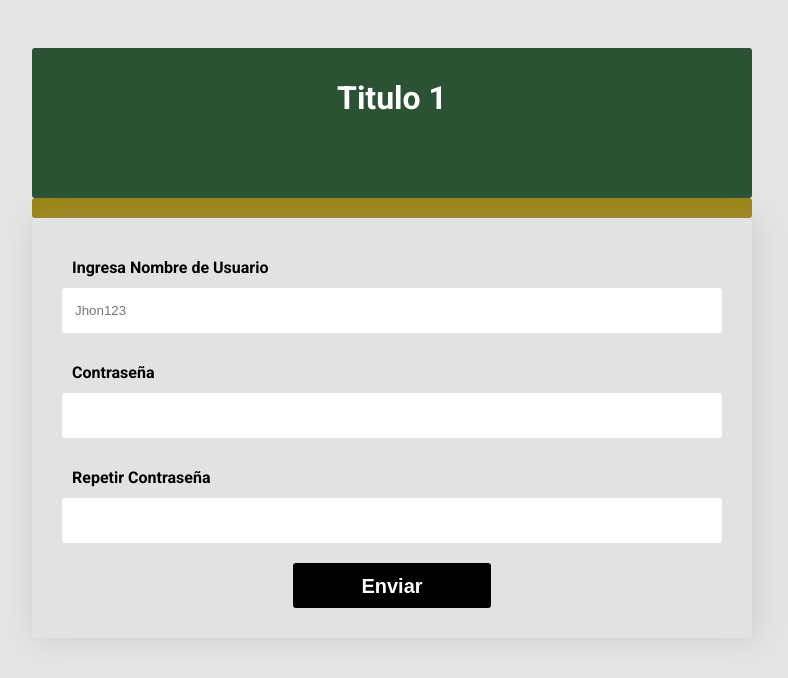
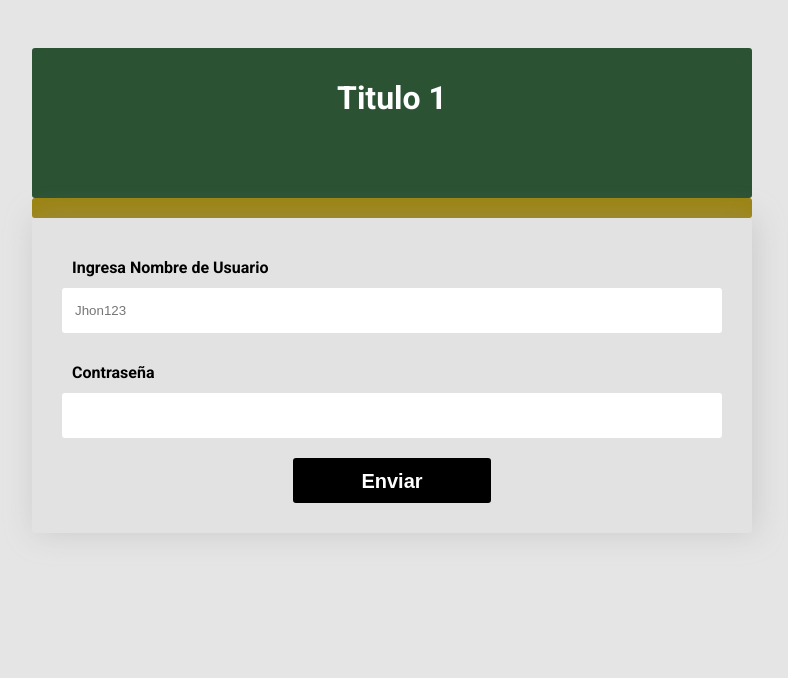
Before and after one commit to Rasteck7exe/HAPS, a React (Create React App) app in the folder proyecto/: page / in a window 1280 px wide. Shown: the top 678 px of the page, without its empty margins (248-1036 px from the left). Built offline with nearby package versions, Linux system fonts and the light colour scheme.

Commit message:
correcciones xd

```diff
--- a/proyecto/src/App.js
+++ b/proyecto/src/App.js
@@ -14,7 +14,6 @@ import Input from "./components/input";
 const App = () => {
   const [usuario, cambiarUsuario] = useState({ campo: "", valido: null });
   const [password, cambiarPassword] = useState({ campo: "", valido: null });
-  const [password2, cambiarPassword2] = useState({ campo: "", valido: null });
   const [formularioValido, cambiarFormularioValido] = useState(null);
 
   const expresiones = {
@@ -25,19 +24,19 @@ const App = () => {
     telefono: /^\d{7,14}$/, // 7 a 14 numeros.
   };
 
-  const validarpswd = () => {
-    if (password.campo.length > 0) {
-      if (password.campo !== password2.campo) {
-        cambiarPassword2((prevState) => {
-          return { ...prevState, valido: "false" };
-        });
-      } else {
-        cambiarPassword2((prevState) => {
-          return { ...prevState, valido: "true" };
-        });
-      }
-    }
-  };
+  // const validarpswd = () => {
+  //   if (password.campo.length > 0) {
+  //     if (password.campo !== password2.campo) {
+  //       cambiarPassword2((prevState) => {
+  //         return { ...prevState, valido: "false" };
+  //       });
+  //     } else {
+  //       cambiarPassword2((prevState) => {
+  //         return { ...prevState, valido: "true" };
+  //       });
+  //     }
+  //   }
+  // };
 
   // const onChangeTerminos = (e) => {
   //   cambiarTerminos(e.target.checked);
@@ -45,15 +44,10 @@ const App = () => {
 
   const onSubmit = (e) => {
     e.preventDefault();
-    if (
-      usuario.valido === "true" &&
-      password.valido === "true" &&
-      password2.valido === "true"
-    ) {
+    if (usuario.valido === "true" && password.valido === "true") {
       cambiarFormularioValido(true);
       cambiarUsuario({ campo: "", valido: "" });
       cambiarPassword({ campo: "", valido: null });
-      cambiarPassword2({ campo: "", valido: "null" });
     } else {
       cambiarFormularioValido(false);
     }
@@ -88,15 +82,6 @@ const App = () => {
               leyendaError="La contraseña tiene que ser de 4 a 12 dígitos."
               expresionR={expresiones.password}
             />
-            <Input
-              estado={password2}
-              cambiarEstado={cambiarPassword2}
-              tipo="password"
-              label="Repetir Contraseña"
-              name="password2"
-              leyendaError="Ambas contraseñas deben ser iguales."
-              funcion={validarpswd}
-            />
             {formularioValido === false && (
               <Error>
                 <p>
```
